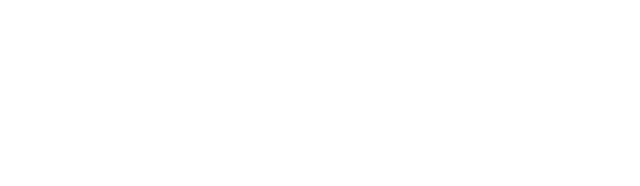
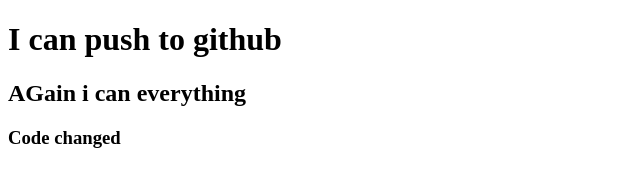
Before and after one commit to sajedasaju/my-second-repo, a plain HTML site: page index.html in a window 1280 px wide. Shown: the whole page, without its empty margins (0-640 px from the left). Drawn offline with Linux system fonts and the light colour scheme.

Commit message:
added first time

```diff
--- a/index.html
+++ b/index.html
@@ -7,6 +7,8 @@
     <title>My Second Repo</title>
 </head>
 <body>
-
+    <h1>I can push to github</h1>
+    <h2>AGain i can everything</h2>
+    <h3>Code changed</h3>
 </body>
 </html>
```
